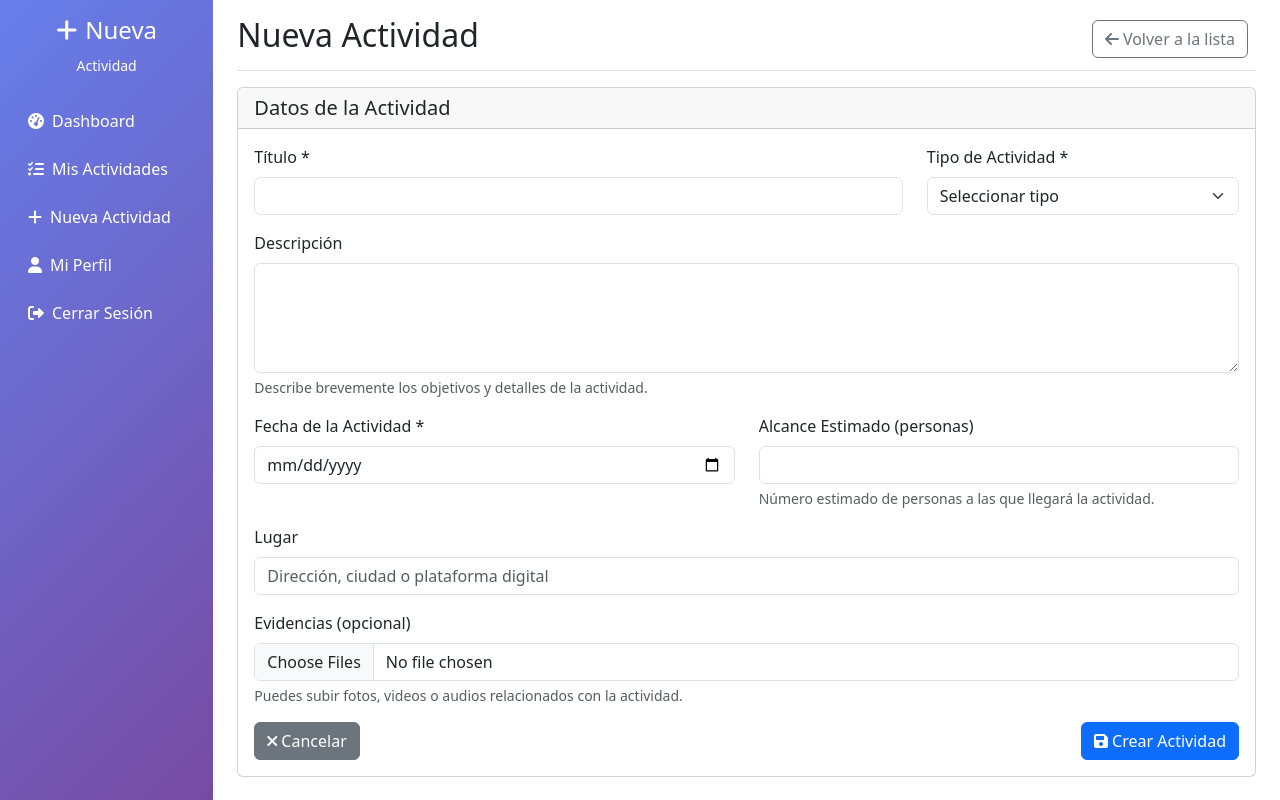
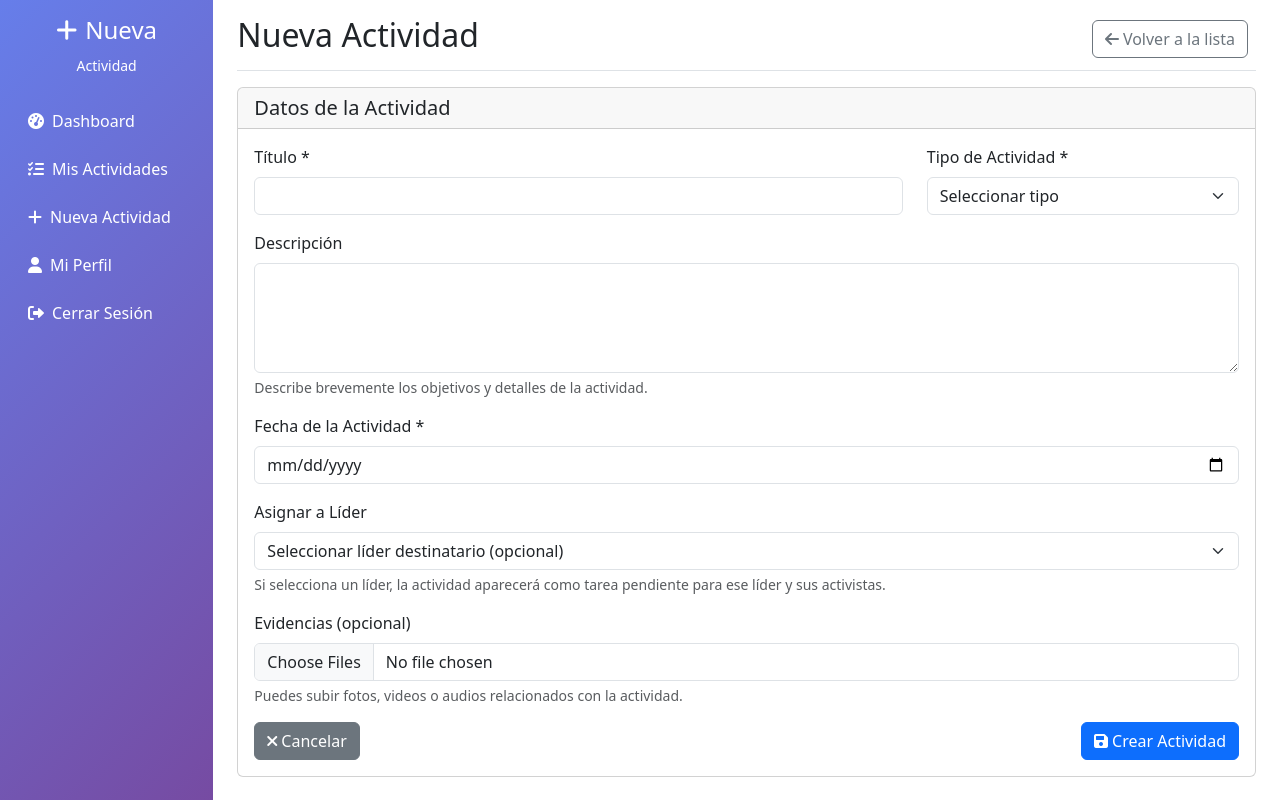
Before and after one commit to danjohn007/activistas, a PHP site: page /activities/create.php in a window 1280 px wide. Run offline with PHP 8.4, Linux system fonts and the light colour scheme; a user stored in the database is signed in; data comes from the database, SQL or seed files in the repository.

Commit message:
Implement recipient selection and remove unwanted fields from activity forms
Co-authored-by: danjohn007 <77515822+danjohn007@users.noreply.github.com>

```diff
--- a/controllers/activityController.php
+++ b/controllers/activityController.php
@@ -78,6 +78,58 @@ class ActivityController {
 
         $currentUser = $this->auth->getCurrentUser();
 
+        // Handle recipient selection
+        $recipients = [];
+        $shouldCreateForRecipients = false;
+
+        if ($currentUser['rol'] === 'SuperAdmin' && !empty($_POST['destinatario_lider'])) {
+            // SuperAdmin selected a leader as recipient
+            $recipients = [intval($_POST['destinatario_lider'])];
+            $shouldCreateForRecipients = true;
+        } elseif ($currentUser['rol'] === 'Líder' && !empty($_POST['destinatarios_activistas'])) {
+            // Leader selected activists as recipients
+            $recipients = array_map('intval', $_POST['destinatarios_activistas']);
+            $shouldCreateForRecipients = true;
+        }
+
+        if ($shouldCreateForRecipients && !empty($recipients)) {
+            // Create activity for each recipient
+            $successCount = 0;
+            foreach ($recipients as $recipientId) {
+                $activityData = [
+                    'usuario_id' => $recipientId,
+                    'user_role' => $currentUser['rol'], // Add user role for pending task logic
+                    'tipo_actividad_id' => intval($_POST['tipo_actividad_id'] ?? 0),
+                    'titulo' => cleanInput($_POST['titulo'] ?? ''),
+                    'descripcion' => cleanInput($_POST['descripcion'] ?? ''),
+                    'fecha_actividad' => cleanInput($_POST['fecha_actividad'] ?? ''),
+                    'solicitante_id' => $currentUser['id'] // Track who created the task
+                ];
+
+                // Validar datos
+                $errors = $this->validateActivityData($activityData, $currentUser['rol']);
+                if (!empty($errors)) {
+                    $_SESSION['form_errors'] = $errors;
+                    $_SESSION['form_data'] = $_POST;
+                    redirectWithMessage('activities/create.php', 'Por favor corrige los errores', 'error');
+                }
+
+                $activityId = $this->activityModel->createActivity($activityData);
+
+                if ($activityId) {
+                    // Procesar evidencias si se subieron
+                    $this->processEvidenceFiles($activityId);
+                    $successCount++;
+                }
+            }
+
+            if ($successCount > 0) {
+                redirectWithMessage('activities/', "Actividad creada exitosamente para $successCount destinatario(s)", 'success');
+            } else {
+                redirectWithMessage('activities/create.php', 'Error al crear actividad', 'error');
+            }
+        } else {
+            // Create activity for current user (original behavior)
             $activityData = [
                 'usuario_id' => $currentUser['id'],
                 'user_role' => $currentUser['rol'], // Add user role for pending task logic
@@ -104,6 +156,7 @@ class ActivityController {
                 redirectWithMessage('activities/', 'Actividad creada exitosamente', 'success');
             } else {
                 redirectWithMessage('activities/create.php', 'Error al crear actividad', 'error');
+            }
         }
     }
 
@@ -189,8 +242,6 @@ class ActivityController {
             'titulo' => cleanInput($_POST['titulo'] ?? ''),
             'descripcion' => cleanInput($_POST['descripcion'] ?? ''),
             'fecha_actividad' => cleanInput($_POST['fecha_actividad'] ?? ''),
-            'lugar' => cleanInput($_POST['lugar'] ?? ''),
-            'alcance_estimado' => intval($_POST['alcance_estimado'] ?? 0),
             'estado' => cleanInput($_POST['estado'] ?? '')
         ];
 
@@ -276,11 +327,6 @@ class ActivityController {
             $errors[] = 'La fecha de actividad es obligatoria';
         } elseif (!strtotime($data['fecha_actividad'])) {
             $errors[] = 'Formato de fecha inválido';
-        }
-
-        // Only validate alcance_estimado for SuperAdmin and Gestor roles
-        if (in_array($userRole, ['SuperAdmin', 'Gestor']) && isset($data['alcance_estimado']) && $data['alcance_estimado'] < 0) {
-            $errors[] = 'El alcance estimado no puede ser negativo';
         }
 
         return $errors;
--- a/models/activity.php
+++ b/models/activity.php
@@ -36,8 +36,14 @@ class Activity {
             $tarea_pendiente = 0;
             $solicitante_id = null;
 
-            // If created by SuperAdmin or Líder, mark as pending task for others
-            if (isset($data['user_role']) && in_array($data['user_role'], ['SuperAdmin', 'Líder'])) {
+            // If created by SuperAdmin or Líder and has a solicitante_id, mark as pending task
+            if (isset($data['user_role']) && in_array($data['user_role'], ['SuperAdmin', 'Líder'])
+                && isset($data['solicitante_id'])) {
+                $tarea_pendiente = 1;
+                $solicitante_id = $data['solicitante_id'];
+            }
+            // If created by SuperAdmin or Líder for themselves, also mark as pending task for others
+            elseif (isset($data['user_role']) && in_array($data['user_role'], ['SuperAdmin', 'Líder'])) {
                 $tarea_pendiente = 1;
                 $solicitante_id = $data['usuario_id'];
             }
--- a/views/activities/create.php
+++ b/views/activities/create.php
@@ -128,34 +128,62 @@
                                 <div class="form-text">Describe brevemente los objetivos y detalles de la actividad.</div>
                             </div>
 
-                            <div class="row">
-                                <div class="col-md-6">
                             <div class="mb-3">
                                 <label for="fecha_actividad" class="form-label">Fecha de la Actividad *</label>
                                 <input type="date" class="form-control" id="fecha_actividad" name="fecha_actividad"
                                        value="<?= htmlspecialchars($_SESSION['form_data']['fecha_actividad'] ?? '') ?>"
                                        required>
                             </div>
+
+                            <!-- Selección de destinatarios -->
+                            <?php if ($_SESSION['user_role'] === 'SuperAdmin'): ?>
+                            <div class="mb-3">
+                                <label for="destinatario_lider" class="form-label">Asignar a Líder</label>
+                                <select class="form-select" id="destinatario_lider" name="destinatario_lider">
+                                    <option value="">Seleccionar líder destinatario (opcional)</option>
+                                    <?php
+                                    require_once __DIR__ . '/../../models/user.php';
+                                    $userModel = new User();
+                                    $lideres = $userModel->getActiveLiders();
+                                    foreach ($lideres as $lider): ?>
+                                        <option value="<?= $lider['id'] ?>"
+                                                <?= ($_SESSION['form_data']['destinatario_lider'] ?? '') == $lider['id'] ? 'selected' : '' ?>>
+                                            <?= htmlspecialchars($lider['nombre_completo']) ?>
+                                        </option>
+                                    <?php endforeach; ?>
+                                </select>
+                                <div class="form-text">Si selecciona un líder, la actividad aparecerá como tarea pendiente para ese líder y sus activistas.</div>
                             </div>
-                                <?php if (in_array($_SESSION['user_role'] ?? '', ['SuperAdmin', 'Gestor'])): ?>
-                                <div class="col-md-6">
+                            <?php elseif ($_SESSION['user_role'] === 'Líder'): ?>
                             <div class="mb-3">
-                                        <label for="alcance_estimado" class="form-label">Alcance Estimado (personas)</label>
-                                        <input type="number" class="form-control" id="alcance_estimado" name="alcance_estimado"
-                                               value="<?= htmlspecialchars($_SESSION['form_data']['alcance_estimado'] ?? '') ?>"
-                                               min="0" max="999999">
-                                        <div class="form-text">Número estimado de personas a las que llegará la actividad.</div>
+                                <label class="form-label">Asignar a Activistas</label>
+                                <div class="border rounded p-3">
+                                    <div class="form-check mb-2">
+                                        <input class="form-check-input" type="checkbox" id="select_all_activists">
+                                        <label class="form-check-label fw-bold" for="select_all_activists">
+                                            Seleccionar/Deseleccionar todos
+                                        </label>
                                     </div>
+                                    <hr>
+                                    <?php
+                                    $userModel = new User();
+                                    $activistas = $userModel->getActivistsOfLeader($_SESSION['user_id']);
+                                    if (!empty($activistas)): ?>
+                                        <?php foreach ($activistas as $activista): ?>
+                                            <div class="form-check">
+                                                <input class="form-check-input activist-checkbox" type="checkbox"
+                                                       id="activista_<?= $activista['id'] ?>" name="destinatarios_activistas[]"
+                                                       value="<?= $activista['id'] ?>" checked>
+                                                <label class="form-check-label" for="activista_<?= $activista['id'] ?>">
+                                                    <?= htmlspecialchars($activista['nombre_completo']) ?>
+                                                </label>
                                             </div>
+                                        <?php endforeach; ?>
+                                    <?php else: ?>
+                                        <div class="text-muted">No tienes activistas asignados.</div>
                                     <?php endif; ?>
                                 </div>
-
-                            <?php if (in_array($_SESSION['user_role'] ?? '', ['SuperAdmin', 'Gestor'])): ?>
-                            <div class="mb-3">
-                                <label for="lugar" class="form-label">Lugar</label>
-                                <input type="text" class="form-control" id="lugar" name="lugar"
-                                       value="<?= htmlspecialchars($_SESSION['form_data']['lugar'] ?? '') ?>"
-                                       maxlength="255" placeholder="Dirección, ciudad o plataforma digital">
+                                <div class="form-text">Si selecciona activistas, la actividad aparecerá como tarea pendiente para ellos.</div>
                             </div>
                             <?php endif; ?>
 
@@ -212,6 +240,29 @@
             }
         });
 
+        // Funcionalidad para seleccionar/deseleccionar todos los activistas
+        const selectAllCheckbox = document.getElementById('select_all_activists');
+        if (selectAllCheckbox) {
+            selectAllCheckbox.addEventListener('change', function() {
+                const activistCheckboxes = document.querySelectorAll('.activist-checkbox');
+                activistCheckboxes.forEach(checkbox => {
+                    checkbox.checked = this.checked;
+                });
+            });
+
+            // Actualizar el estado del checkbox "seleccionar todos" cuando se cambian los individuales
+            const activistCheckboxes = document.querySelectorAll('.activist-checkbox');
+            activistCheckboxes.forEach(checkbox => {
+                checkbox.addEventListener('change', function() {
+                    const allChecked = Array.from(activistCheckboxes).every(cb => cb.checked);
+                    const anyChecked = Array.from(activistCheckboxes).some(cb => cb.checked);
+
+                    selectAllCheckbox.checked = allChecked;
+                    selectAllCheckbox.indeterminate = anyChecked && !allChecked;
+                });
+            });
+        }
+
         // Limpiar datos del formulario después de mostrar
         <?php unset($_SESSION['form_data']); ?>
     </script>
```
Also changed, not shown: views/activities/edit.php (+0 -25 lines). Lines whose indentation alone changed are shown as unchanged.
